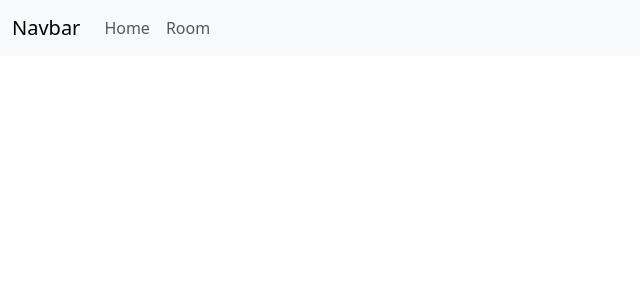
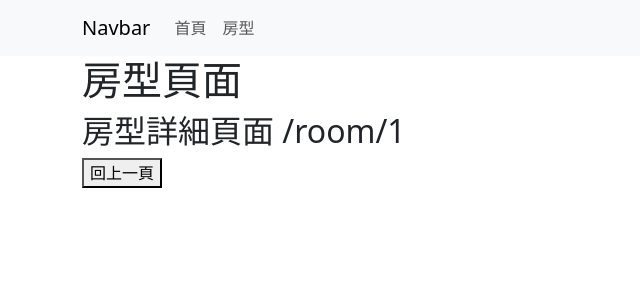
Before and after one commit to kevinhes/nuxt-daily-mission, a Nuxt app: page /room/1 in a window 1280 px wide. Before the commit this address had no page. Shown: the top 300 px of the page, without its empty margins (0-640 px from the left). Built offline with nearby package versions, Linux system fonts and the light colour scheme.

Commit message:
修改 default layout 增加 room 的巢狀陸游

```diff
--- a/layouts/default.vue
+++ b/layouts/default.vue
@@ -1,10 +1,37 @@
-<script setup lang="ts"></script>
+<script setup></script>
 
 <template>
-  <div>
-    <Header />
+  <nav class="navbar navbar-expand-lg bg-body-tertiary">
+    <div class="container">
+      <a class="navbar-brand" href="#">Navbar</a>
+      <button
+        class="navbar-toggler"
+        type="button"
+        data-bs-toggle="collapse"
+        data-bs-target="#navbarNav"
+        aria-controls="navbarNav"
+        aria-expanded="false"
+        aria-label="Toggle navigation"
+      >
+        <span class="navbar-toggler-icon"></span>
+      </button>
+      <div class="collapse navbar-collapse" id="navbarNav">
+        <ul class="navbar-nav">
+          <li class="nav-item">
+            <NuxtLink class="nav-link" to="/">首頁</NuxtLink>
+          </li>
+          <li class="nav-item">
+            <NuxtLink class="nav-link" to="/room" target="_blank"
+              >房型</NuxtLink
+            >
+          </li>
+        </ul>
+      </div>
+    </div>
+  </nav>
+  <main class="container">
     <slot />
-  </div>
+  </main>
 </template>
 
 <style scoped></style>
--- a/pages/room.vue
+++ b/pages/room.vue
@@ -1,9 +1,4 @@
-<script setup lang="ts"></script>
-
 <template>
-  <div>
-    Page: room
-  </div>
+  <h1>房型頁面</h1>
+  <nuxt-page></nuxt-page>
 </template>
-
-<style scoped></style>
--- /dev/null
+++ b/pages/room/_id.vue
@@ -0,0 +1,10 @@
+<script setup>
+  const route = useRoute();
+  const router = useRouter();
+</script>
+
+<template>
+  <h2>房型詳細頁面 {{ route.fullPath }}</h2>
+
+  <button @click="router.go(-1)">回上一頁</button>
+</template>
--- /dev/null
+++ b/pages/room/index.vue
@@ -0,0 +1,43 @@
+<script setup>
+const { data:roomsList } = await useFetch('https://nuxr3.zeabur.app/api/v1/rooms')
+
+// 使用 fetch 或 axios 串接 前台房型 API ( GET )
+// apiUrl : https://nuxr3.zeabur.app/api/v1/rooms
+// response 回傳後，將資料寫入 roomsList 變數
+// 使用 roomsList 變數在下方 template 渲染列表
+
+const route = useRoute()
+const router = useRouter()
+
+</script>
+
+<template>
+  <h1>房型頁面 {{ route.fullPath }}</h1>
+  <div class="container mt-4">
+    <div class="row justify-content-center">
+      <div class="col-8 col-md-6 col-lg-3" v-for=" room in roomsList.result " :key="room.id">
+        <div class="card h-100 shadow-sm" @click="router.push('/room/_id')">
+          <img :src="room.imageUrl" class="card-img-top" alt="Room Image" />
+          <div class="card-body d-flex flex-column">
+            <h3 class="card-title">{{ room.name }}</h3>
+            <p class="card-text flex-grow-1">{{ room.description }}</p>
+            <ul class="list-unstyled">
+              <li><strong>面積:</strong> {{ room.areaInfo }}</li>
+              <li><strong>床型:</strong> {{ room.bedInfo }}</li>
+              <li><strong>最大容納人數:</strong> {{ room.maxPeople }}</li>
+              <li><strong>價格:</strong> {{ room.price }}</li>
+            </ul>
+          </div>
+        </div>
+      </div>
+    </div>
+  </div>
+</template>
+
+<style scoped>
+.card-img-top {
+  object-fit: cover;
+  height: 200px;
+  max-width: 100%;
+}
+</style>
```
